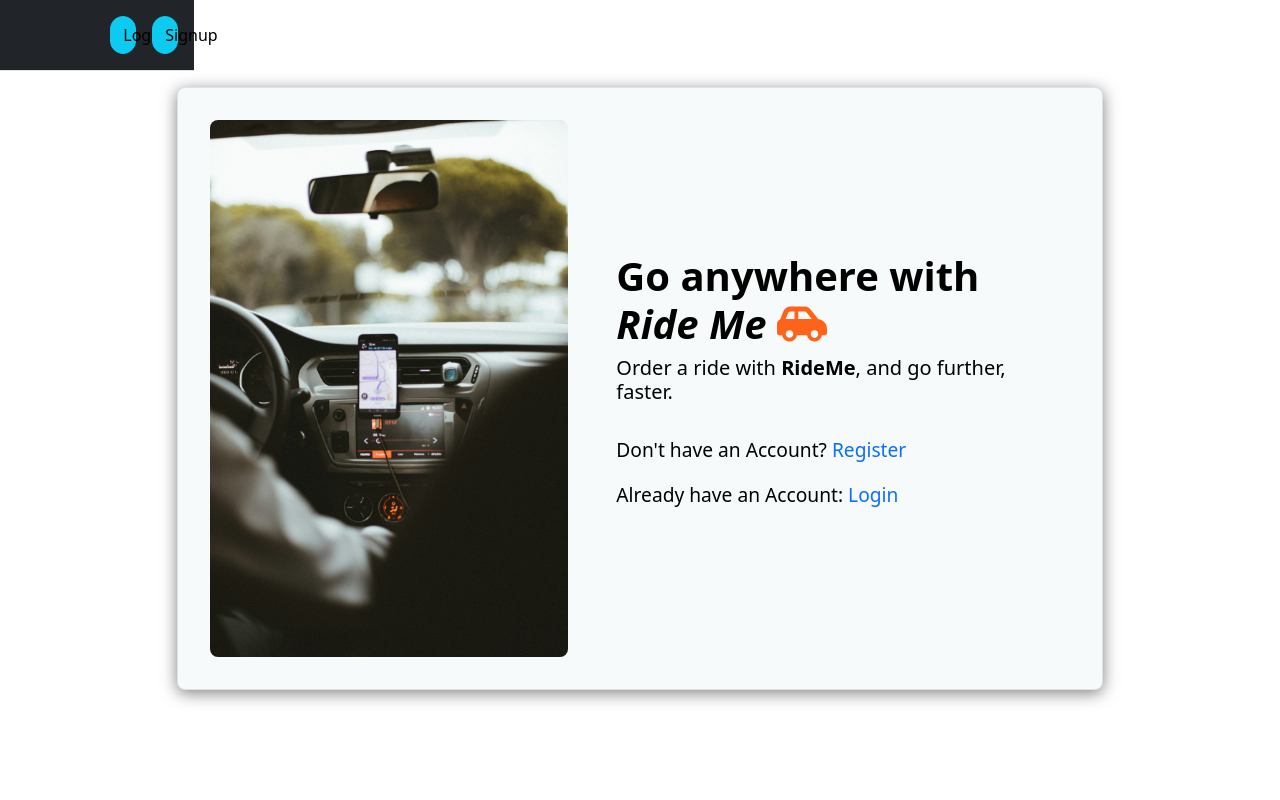
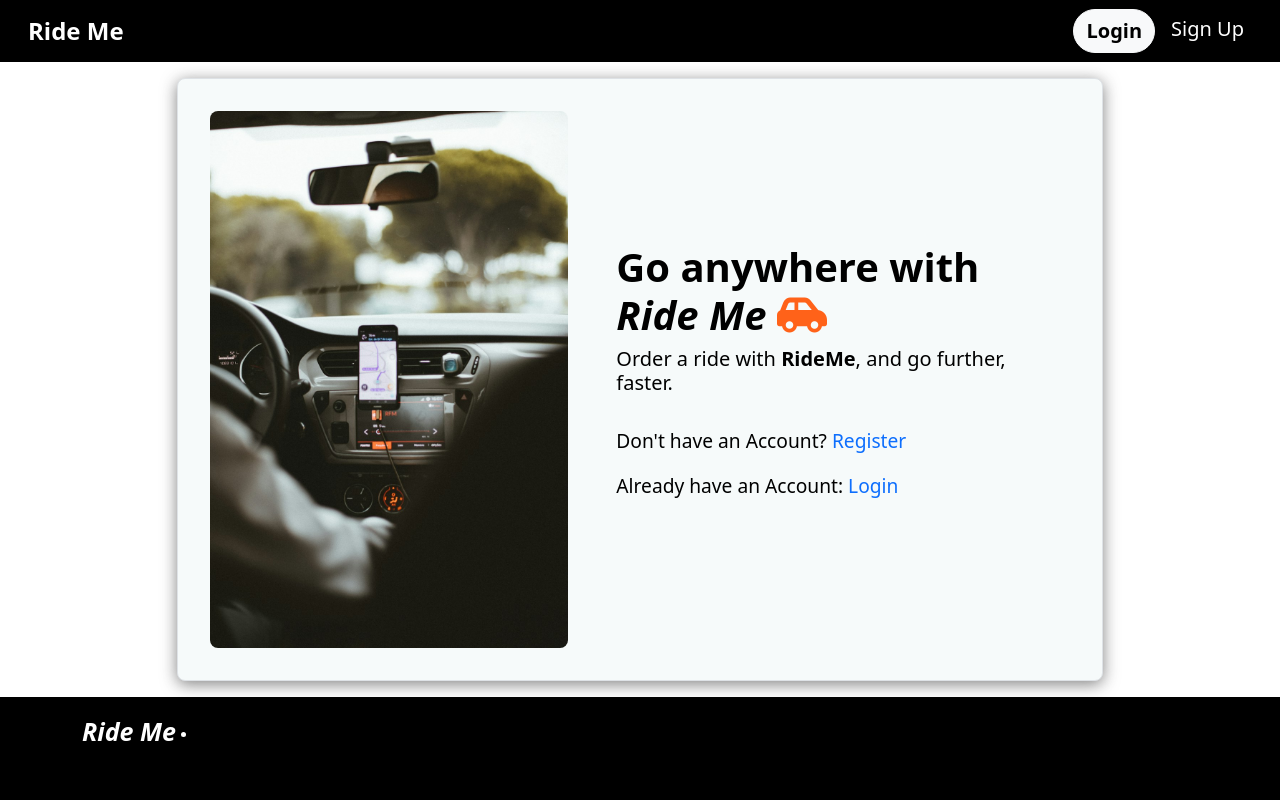
Before and after one commit to ahmedemam19/Ride-Me-UI, a React (Create React App) app: page / in a window 1280 px wide. Shown: the top 800 px of the page. Built offline with nearby package versions, Linux system fonts and the light colour scheme.

Commit message:
Final version

```diff
--- a/src/App.js
+++ b/src/App.js
@@ -27,6 +27,7 @@ export function App() {
       <Navbar />
       <ToastContainer />
       <Outlet />
+      <Footer />
 
     </>
   );
--- a/src/Pages/NavBar/NavBar.jsx
+++ b/src/Pages/NavBar/NavBar.jsx
@@ -4,32 +4,181 @@ import "./NavBar.css";
 import { getAuthToken } from "../../Services/authToken";
 
 function NavBar() {
-  const [showLogout, setShowLogout] = useState(false);
   const { token, user } = getAuthToken();
+  const navigate = useNavigate();
 
-  const handleLogout = () => {};
+  const handleLogout = () => {
+    sessionStorage.clear();
+    navigate("/loginpage", { replace: true });
+  };
 
   if (!token) {
     return (
-      <div className="d-flex justify-content">
-        <div className=" justify-content-end pe-3 bg-dark gap-3 py-3 border-bottom">
-
-        </div>
-        <div className="d-flex justify-content-end pe-3 bg-dark gap-3 py-3 border-bottom">
-          <button className="col-1 btn btn-info rounded-pill">Login</button>
-          <button className="col-1 btn btn-info rounded-pill">Signup</button>
-        </div>
+      <div>
+        <nav class="navbar navbar-expand-lg  bg-black px-3">
+          <div class="container-fluid">
+            <Link class="navbar-brand fw-bold fs-4" to="/">
+              Ride Me
+            </Link>
+            <button
+              class="navbar-toggler"
+              type="button"
+              data-bs-toggle="collapse"
+              data-bs-target="#navbarSupportedContent"
+              aria-controls="navbarSupportedContent"
+              aria-expanded="false"
+              aria-label="Toggle navigation"
+            >
+              <span class="navbar-toggler-icon"></span>
+            </button>
+            <div class="collapse navbar-collapse" id="navbarSupportedContent">
+              <ul class="navbar-nav ms-auto mb-2 mb-lg-0">
+                <li class="nav-item">
+                  <Link
+                    class="btn btn-light text-black fw-bold rounded-pill fs-5 me-2"
+                    to="/LoginPage"
+                  >
+                    Login
+                  </Link>
+                </li>
+                <li class="nav-item">
+                  <Link class="nav-link fs-5" to="/RegisterMainPage">
+                    Sign Up
+                  </Link>
+                </li>
+              </ul>
+            </div>
+          </div>
+        </nav>
       </div>
     );
   } else if (user.Role === "passenger") {
     return (
-      <div className="row bg-dark">
-        <button>Login</button>
-        <button>Login</button>
+      <div>
+        <nav class="navbar navbar-expand-lg  bg-black px-3">
+          <div class="container-fluid">
+            <a class="navbar-brand fw-bold fs-4">Ride Me</a>
+            <button
+              class="navbar-toggler bg-white"
+              type="button"
+              data-bs-toggle="collapse"
+              data-bs-target="#navbarNav"
+              aria-controls="navbarNav"
+              aria-expanded="false"
+              aria-label="Toggle navigation"
+            >
+              <span class="navbar-toggler-icon"></span>
+            </button>
+            <div
+              class="collapse navbar-collapse text-center ms-3"
+              id="navbarNav"
+            >
+              <ul class="navbar-nav">
+                <li class="nav-item me-2">
+                  <Link class="nav-link fs-5" to="/PassengerRequestRide">
+                    Request Ride
+                  </Link>
+                </li>
+                <li class="nav-item">
+                  <Link class="nav-link fs-5" to="/PassengerRideHistory">
+                    Ride History
+                  </Link>
+                </li>
+              </ul>
+            </div>
+            <ul class="navbar-nav ms-auto">
+              <li class="nav-item">
+                <button
+                  class="btn btn-light text-black fw-bold rounded-pill "
+                  onClick={handleLogout}
+                >
+                  Logout
+                </button>
+              </li>
+            </ul>
+          </div>
+        </nav>
       </div>
     );
   } else if (user.Role === "driver") {
+    return (
+      <div>
+        <nav class="navbar navbar-expand-lg  bg-black px-3">
+          <div class="container-fluid">
+            <Link class="navbar-brand fw-bold fs-4">Ride Me</Link>
+            <button
+              class="navbar-toggler bg-white"
+              type="button"
+              data-bs-toggle="collapse"
+              data-bs-target="#navbarNav"
+              aria-controls="navbarNav"
+              aria-expanded="false"
+              aria-label="Toggle navigation"
+            >
+              <span class="navbar-toggler-icon"></span>
+            </button>
+            <div
+              class="collapse navbar-collapse text-center ms-3"
+              id="navbarNav"
+            >
+              <ul class="navbar-nav">
+                <li class="nav-item me-2">
+                  <Link class="nav-link fs-5" to="/PickDayMonth">
+                    Total Income
+                  </Link>
+                </li>
+                <li class="nav-item">
+                  <Link class="nav-link fs-5" to="/DriverChooseRide">
+                    Passengers Requests
+                  </Link>
+                </li>
+              </ul>
+            </div>
+            <ul class="navbar-nav ms-auto">
+              <li class="nav-item">
+                <button
+                  class="btn btn-light text-black fw-bold rounded-pill "
+                  onClick={handleLogout}
+                >
+                  Logout
+                </button>
+              </li>
+            </ul>
+          </div>
+        </nav>
+      </div>
+    );
   } else if (user.Role === "admin") {
+    return (
+      <div>
+        <nav class="navbar navbar-expand-lg  bg-black px-3">
+          <div class="container-fluid">
+            <Link class="navbar-brand fw-bold fs-4">Ride Me</Link>
+            <button
+              class="navbar-toggler bg-white"
+              type="button"
+              data-bs-toggle="collapse"
+              data-bs-target="#navbarNav"
+              aria-controls="navbarNav"
+              aria-expanded="false"
+              aria-label="Toggle navigation"
+            >
+              <span class="navbar-toggler-icon"></span>
+            </button>
+            <ul class="navbar-nav ms-auto">
+              <li class="nav-item">
+                <button
+                  class="btn btn-light text-black fw-bold rounded-pill "
+                  onClick={handleLogout}
+                >
+                  Logout
+                </button>
+              </li>
+            </ul>
+          </div>
+        </nav>
+      </div>
+    );
   }
 }
 
```
